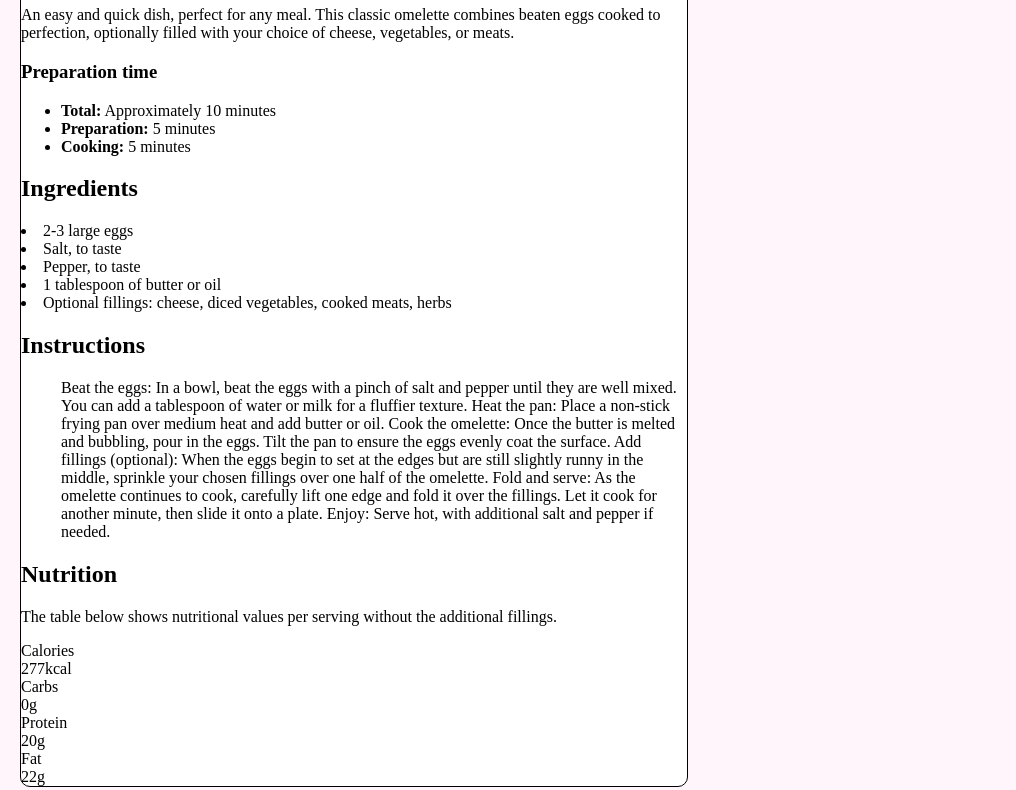
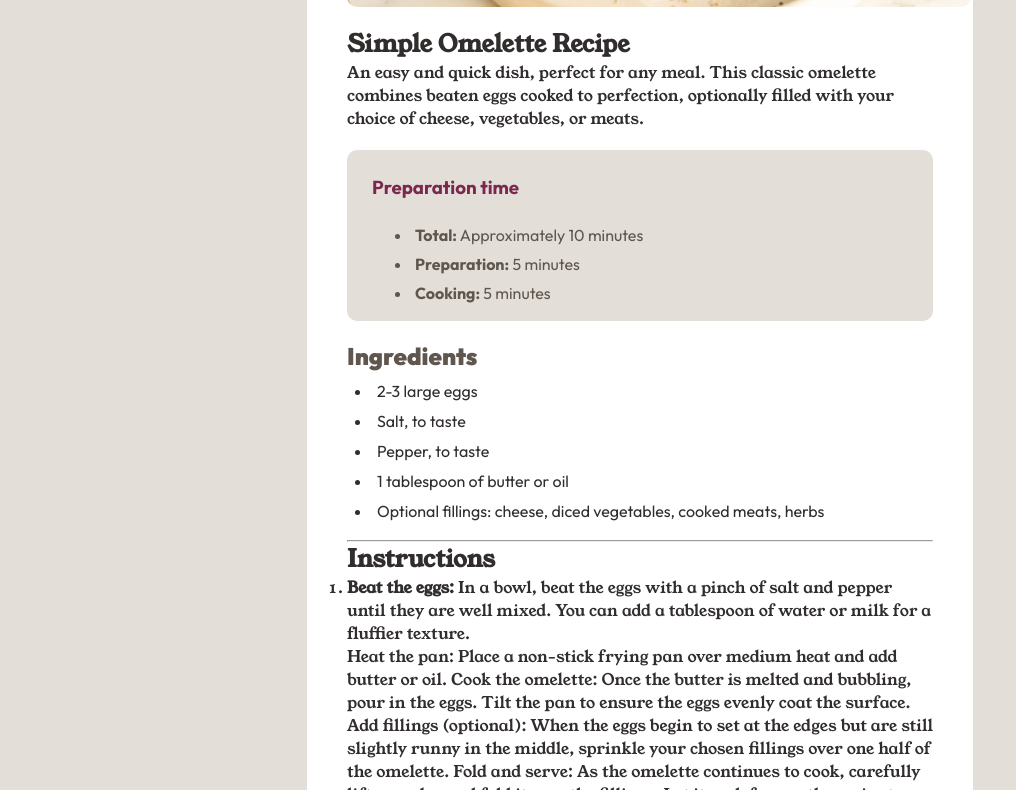
Before and after one commit to Diegoswebdev/fonte-end-mentor, a plain HTML site: page recipe-page-main/index.html in a window 1280 px wide. Shown: the part 418-1208 px from the top of the page, without its empty margins (0-1016 px from the left). Drawn offline with Linux system fonts and the light colour scheme.

Commit message:
finalizei alguns ajustes no projeto

```diff
--- a/recipe-page-main/index.html
+++ b/recipe-page-main/index.html
@@ -15,28 +15,38 @@
 <body>
 
   <main>
+    <section class="one-section">
       <img src="assets/images/image-omelette.jpeg" alt="imagem-omelette">
       <h1>Simple Omelette Recipe</h1>
       <p>
         An easy and quick dish, perfect for any meal. This classic omelette combines beaten eggs cooked
         to perfection, optionally filled with your choice of cheese, vegetables, or meats.
       </p>
+      <section class="true-section">
         <h3>Preparation time</h3>
         <ul>
           <li><strong>Total:</strong> Approximately 10 minutes</li>
           <li><strong>Preparation:</strong> 5 minutes</li>
           <li><strong>Cooking:</strong> 5 minutes</li>
         </ul>
+      </section>
+      <section class="three-section">
         <h2>Ingredients</h2>
+        <ul>
           <li>2-3 large eggs</li>
           <li>Salt, to taste</li>
           <li>Pepper, to taste</li>
           <li>1 tablespoon of butter or oil</li>
           <li>Optional fillings: cheese, diced vegetables, cooked meats, herbs</li>
+        </ul>
+      </section>
+      <hr>
       <h2>Instructions</h2>
       <ol>
-      Beat the eggs: In a bowl, beat the eggs with a pinch of salt and pepper until they are well mixed.
+        <li>
+          <strong>Beat the eggs:</strong> In a bowl, beat the eggs with a pinch of salt and pepper until they are well mixed.
           You can add a tablespoon of water or milk for a fluffier texture.
+        </li>
         Heat the pan: Place a non-stick frying pan over medium heat and add butter or oil.
         Cook the omelette: Once the butter is melted and bubbling, pour in the eggs. Tilt the pan to ensure
         the eggs evenly coat the surface.
@@ -59,6 +69,7 @@
         <div>22g</div>
       </section>
 
+    </section>
   </main>
 
 </body>
--- a/recipe-page-main/style.css
+++ b/recipe-page-main/style.css
@@ -11,32 +11,101 @@
 - Dark Charcoal: hsl(24, 5%, 18%)
 */
 
+*{
+    margin: 0;
+    padding: 0;
+    box-sizing: border-box;
+}
 
-body{
-    background-color: hsl(330, 100%, 98%);
-    position: absolute;
-    height: 100vh;
-    border-radius: 10px;
-    margin: 10px;
-    padding: 10px;
+html, body{
+    background-color:hsl(30, 18%, 87%);
+    height: auto;
+    min-height: 100%;
+    display: flex;
+    justify-content: center;
+    align-items: center;
+    margin: 50px;
+
 
 }
 
 main{
     background-color: hsl(0, 0%, 100%);
-    position: relative;
     border-radius: 10px;
-    border: 1px solid black;
     width: 666px;
 
-    mr
 }
 
-img{
-    width: 650px;
+.one-section{
+    margin: 20px;
+    padding: 20px;
+}
+
+.one-section img{
+    display: block;
+    margin: auto;
+    width: 39em;
     border-radius: 10px;
-    border: 1px solid blue;
-    margin:10px;
+}
 
+.one-section, h1 {
+    font-family: 'Young Serif';
+    color: hsl(24, 5%, 18%);
+    margin-top: 20px;
+}
+
+.one-section > h1 > p {
+    font-family: 'Outfit';
+    font-weight: 400;
+    color: hsl(30, 10%, 34%);
+    margin-top: 20px;
 
 }
+
+.true-section{
+    background-color: hsl(30, 18%, 87%);
+    border-radius: 10px;
+    margin-top: 20px;
+    padding: 10px;
+}
+
+.true-section > h3{
+    font-family: 'Outfit';
+    color: hsl(332, 51%, 32%);
+    margin: 10px;
+    padding: 5px;
+}
+
+.true-section > ul{
+    font-family: 'Outfit';
+    font-weight: 400;
+    color: hsl(30, 10%, 34%);
+    margin-left: 50px;
+    padding: 5px;
+
+}
+
+.true-section > ul > li {
+    margin-top: 3px;
+    padding: 3px;
+}
+
+.three-section > h2{
+    font-family: 'Outfit';
+    font-weight: 900;
+    color: hsl(30, 10%, 34%);
+    margin-top: 20px;
+    margin-bottom: 5px;
+}
+
+.three-section > ul{
+    margin-bottom: 14px;
+}
+
+.three-section > ul > li{
+    font-family: 'Outfit';
+    font-weight: 400;
+    margin-left: 25px;
+    padding: 5px;
+
+}
```
Lines whose indentation alone changed are shown as unchanged.
